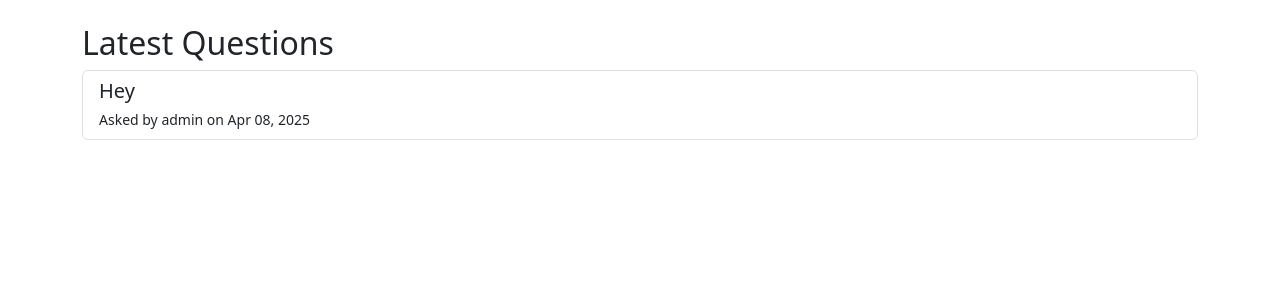
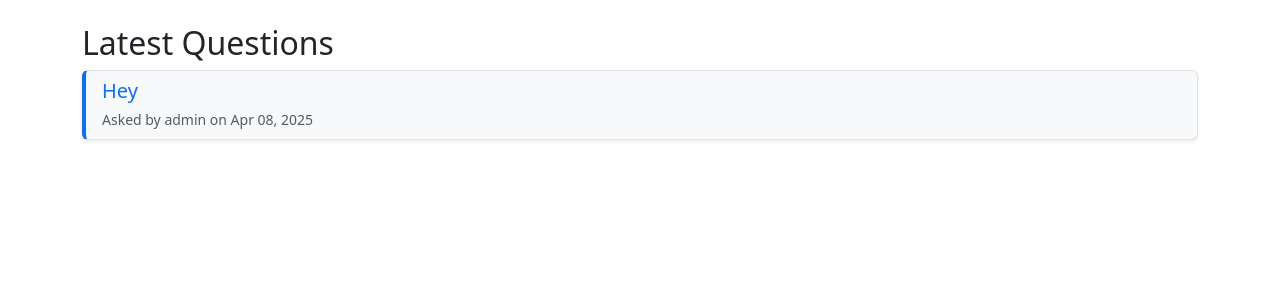
Before and after one commit to MohamamdAzam/Quora_Lite, a Django app: page / in a window 1280 px wide. Shown: the part 56-356 px from the top of the page. Run offline with Django 5.2, Linux system fonts and the light colour scheme; data comes from the database, SQL or seed files in the repository.

Commit message:
Update home.html

```diff
--- a/core/templates/core/home.html
+++ b/core/templates/core/home.html
@@ -4,12 +4,14 @@
 <h2>Latest Questions</h2>
 <div class="list-group">
     {% for question in questions %}
-        <a href="{% url 'view_question' question.id %}" class="list-group-item list-group-item-action">
-            <h5 class="mb-1">{{ question.title }}</h5>
-            <small>Asked by {{ question.author.username }} on {{ question.created_at|date:"M d, Y" }}</small>
+        <a href="{% url 'view_question' question.id %}"
+           class="list-group-item list-group-item-action border-top rounded-top mb-4 shadow-sm"
+           style="border-left: 4px solid #0d6efd; background-color: #f8f9fa;">
+            <h5 class="mb-1 text-primary">{{ question.title }}</h5>
+            <small class="text-muted">Asked by {{ question.author.username }} on {{ question.created_at|date:"M d, Y" }}</small>
         </a>
     {% empty %}
-        <p>No questions yet.</p>
+        <p class="text-muted">No questions yet.</p>
     {% endfor %}
 </div>
 {% endblock %}
```
